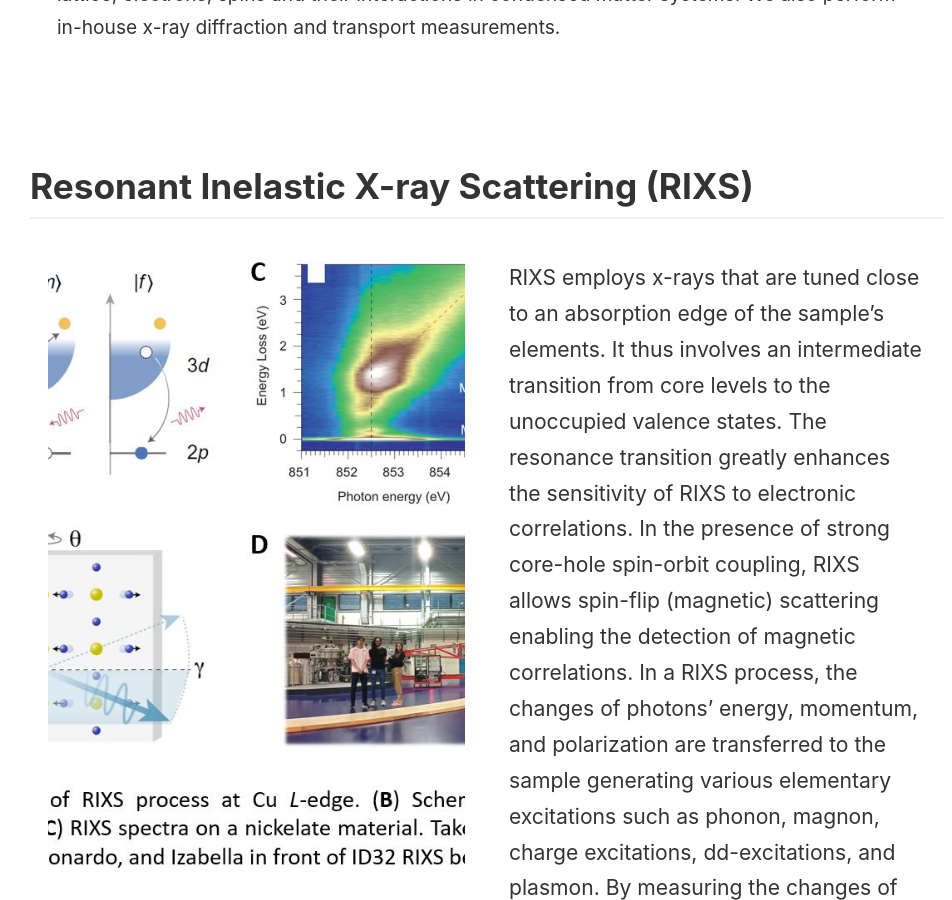
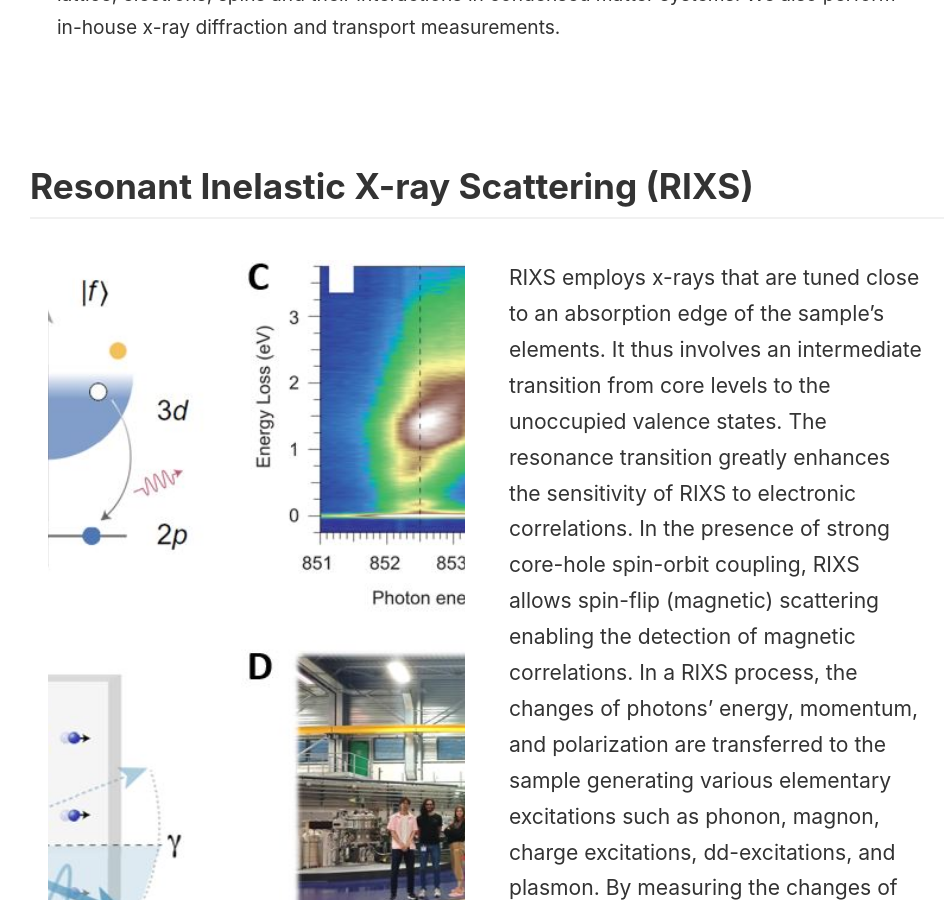
Before and after one commit to qmcuhk/qmcuhk.github.io, a Jekyll site: the page built from _pages/research.md, in a window 1280 px wide and 900 px high, scrolled down 734 px. Shown: the whole window, without its empty margins (153-1105 px from the left). Built offline with Jekyll 4.4.1, drawn with Linux system fonts in a browser that asks for light colours; some web fonts are replaced; some of the changed text lies outside the part shown.

Commit message:
update research page

```diff
--- a/_pages/research.md
+++ b/_pages/research.md
@@ -23,9 +23,10 @@
         </div>
         <div class="research-tech-info">
         RIXS employs x-rays that are tuned close to an absorption edge of the sample’s elements. It thus involves an intermediate transition from core levels to the unoccupied valence states. The resonance transition greatly enhances the sensitivity of RIXS to electronic correlations. In the presence of strong core-hole spin-orbit coupling, RIXS allows spin-flip (magnetic) scattering enabling the detection of magnetic correlations. In a RIXS process, the changes of photons’ energy, momentum, and polarization are transferred to the sample generating various elementary excitations such as phonon, magnon, charge excitations, dd-excitations, and plasmon. By measuring the changes of scattered photons, we can determine the dispersion relation of the generated excitations [1]. RIXS has been rapidly developing over the past decades. For soft-RIXS, the state-of-the-art energy resolution has reached ~40 meV with 1 keV x-rays.
-        <p><small>References</br>
-        [1] P. Ament et al., Rev. Mod. Phys. 83, 705 (2011).</br>
-        [2] Q. Wang et al., Sci. Adv. 7, eabg7394 (2021).</br>
+        <hr />
+        <p><small>References<br>
+        [1] P. Ament et al., Rev. Mod. Phys. 83, 705 (2011).<br>
+        [2] Q. Wang et al., Sci. Adv. 7, eabg7394 (2021).<br>
         [3] H. Lu et al., Science 373, 213 (2021).
         </small></p>
         </div>
--- a/_sass/_style.scss
+++ b/_sass/_style.scss
@@ -398,7 +398,7 @@
   }
   .research-tech-pic {
     width: 50%;
-    height: 35em;
+    height: 50em;
     overflow: hidden;
     @media (max-width: 900px) {
       width: 100%;
```
